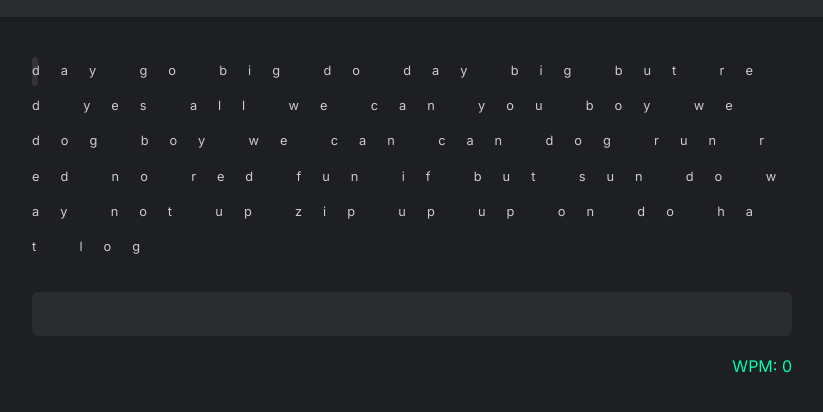
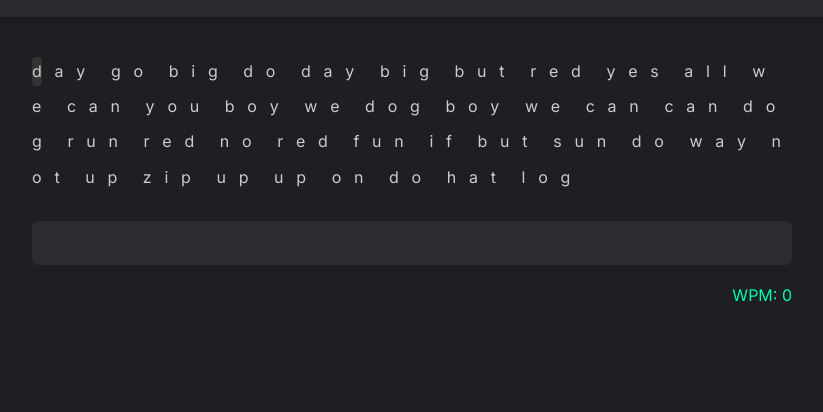
Before and after one commit to Vyrinz/Tiny-typer, a plain HTML site: page index.html in a window 1280 px wide. Shown: the part 54-466 px from the top of the page, without its empty margins (228-1051 px from the left). Drawn offline with Linux system fonts and the light colour scheme.

Commit message:
Update style.css

```diff
--- a/style.css
+++ b/style.css
@@ -48,8 +48,8 @@ body {
 }
 
 #word-box {
-  font-size: 0.8rem; /* smaller word size */
-  line-height: 1.8rem; /* tighter line spacing */
+  font-size: 1rem; /* Set font size to 1rem (normal size) */
+  line-height: 1.8rem; /* line height to space lines normally */
   word-wrap: break-word;
   user-select: none;
   margin-bottom: 30px;
@@ -62,8 +62,8 @@ body {
   display: inline-block;
   font-family: 'Inter', sans-serif;
   text-transform: lowercase;
-  margin-right: 1rem; /* space between words */
-  letter-spacing: -0.09rem; /* reduces space between letters */
+  margin-right: 0.4rem; /* space between words */
+  letter-spacing: 0; /* reset any abnormal letter spacing */
 }
 
 .correct {
```
